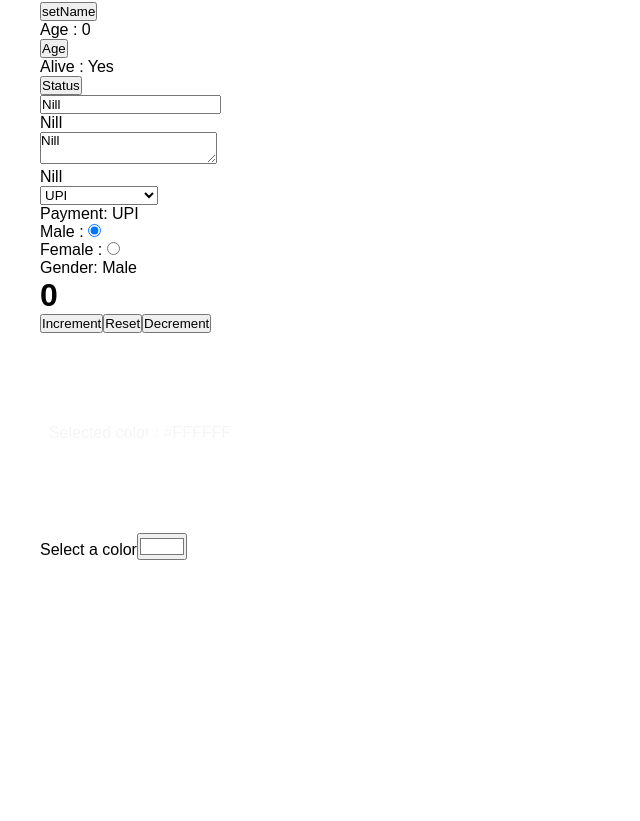
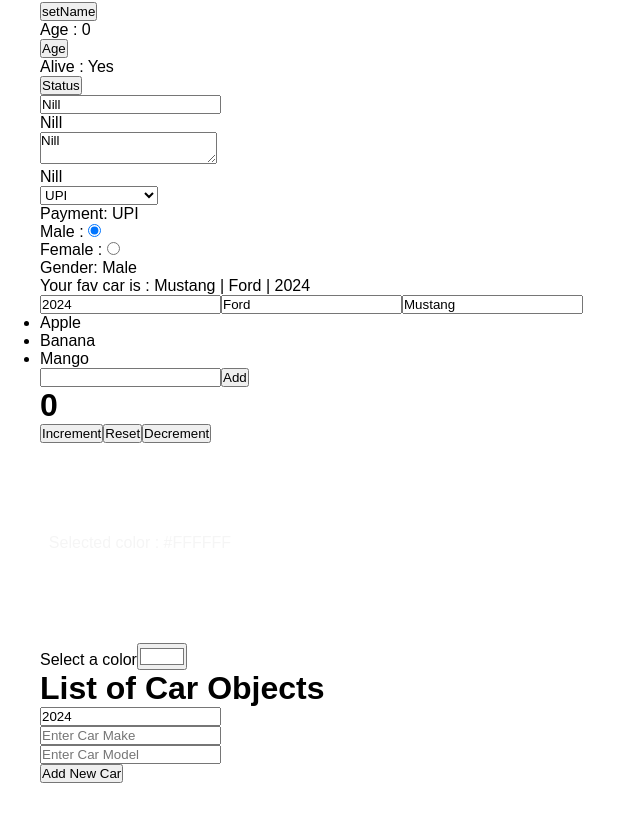
Before and after one commit to Diwakar1210/30daysofReact, a React (Vite) app in the folder 30daysofReact/: page / in a window 1280 px wide. Shown: the part 1317-2138 px from the top of the page, without its empty margins (0-640 px from the left). Before the commit the page ends 1917 px from the top, so only its background shows below. Built offline with nearby package versions, Linux system fonts and the light colour scheme; a web font is replaced by a local one.

Commit message:
Learnt to update ArrayOfObjects in state, Array in state & Object in state

```diff
--- a/30daysofReact/src/App.jsx
+++ b/30daysofReact/src/App.jsx
@@ -10,6 +10,7 @@ import ProfilePicture from "./ProfilePicture.jsx";
 import MyComponent from "./MyComponent.jsx";
 import Counter from "./Counter.jsx";
 import ColorPicker from "./ColorPicker.jsx";
+import ArrayOfObjects from "./ArrayOfObjects.jsx";
 
 function App() {
 
@@ -55,6 +56,8 @@ function App() {
 
     <ColorPicker />
 
+    <ArrayOfObjects />
+
     </>
   )
 }
--- /dev/null
+++ b/30daysofReact/src/ArrayOfObjects.jsx
@@ -0,0 +1,48 @@
+import React, { useState } from 'react'
+
+const ArrayOfObjects = () => {
+
+    const [cars,setCars] = useState([]);
+    const [carYear,setCarYear] = useState(new Date().getFullYear());
+    const [carMake,setCarMake] = useState("");
+    const [carModel,setCarModel] = useState("");
+    function handelMake(e){
+        setCarMake(e.target.value)
+    }
+    function handelModel(e){
+        setCarModel(e.target.value)
+    }
+    function handelYear(e){
+        setCarYear(e.target.value)
+    }
+    function handleAddCars(){
+        const newCars = {year:carYear,make:carMake,model:carModel};
+        console.log(newCars);
+        setCars(c=>[...c,newCars])
+
+        setCarYear(new Date().getFullYear())
+        setCarMake("");
+        setCarModel("");
+    }
+    function handleRemoveCars(index){
+        setCars(cars.filter((_,i)=> index !== i ));
+    }
+
+  return (
+    <div>
+        <h1>List of Car Objects</h1>
+        <ul>
+            {cars.map((car,index)=> <li key={index} onClick={()=>handleRemoveCars(index)}>{car.year} {car.make} {car.model}</li> )}
+        </ul>
+
+        <div>
+            <input type="number" name="" id="" onChange={handelYear} value={carYear} /> <br />
+            <input type="text" name="" id="" value={carMake} placeholder='Enter Car Make' onChange={handelMake} /> <br />
+            <input type="text" name="" id="" value={carModel} placeholder='Enter Car Model' onChange={handelModel} /> <br />
+            <button onClick={handleAddCars}>Add New Car</button>
+        </div>
+    </div>
+  )
+}
+
+export default ArrayOfObjects
--- a/30daysofReact/src/MyComponent.jsx
+++ b/30daysofReact/src/MyComponent.jsx
@@ -30,6 +30,27 @@ const MyComponent = () => {
     }
     function genderReveal(e){
         setGender(e.target.value)
+    }
+
+    const [car,setCar] = useState({year:2024,make:"Ford",model:"Mustang"});
+    function handleyear(e){
+        setCar(c => ({...c,year:e.target.value}))
+    }
+    function handlemake(e){
+        setCar(c=>({...c,make:e.target.value}))
+    }
+    function handlemodel(e){
+        setCar(c=>({...c,model:e.target.value}))
+    }
+
+    const [food,setFood] = useState(["Apple","Banana","Mango"])
+    function handleAddFood(){
+        const newFood = document.getElementById("getItems").value;
+        document.getElementById("getItems").value = "";
+        setFood(f=>[...f,newFood])
+    }
+    function handleRemoveFood(item){
+        setFood(food.filter((_,i) => item !== i))
     }
 
   return (
@@ -67,6 +88,22 @@ const MyComponent = () => {
             </label>
             <p>Gender: {gender}</p>
         </div>
+        <div>
+            <p>Your fav car is : {car.model} | {car.make} | {car.year}</p>
+
+            <input type="number" value={car.year} onChange={handleyear} />
+            <input type="text" value={car.make} onChange={handlemake} />
+            <input type="text" value={car.model}  onChange={handlemodel} />
+        </div>
+        <div>
+            <ul>
+                {food.map((food,item) =>
+                    <li key={item} onClick={()=>handleRemoveFood(item)} >{food}</li>
+                )}
+            </ul>
+            <input type="text" id="getItems" />
+            <button onClick={handleAddFood}>Add</button>
+        </div>
     </>
   )
 }
```
